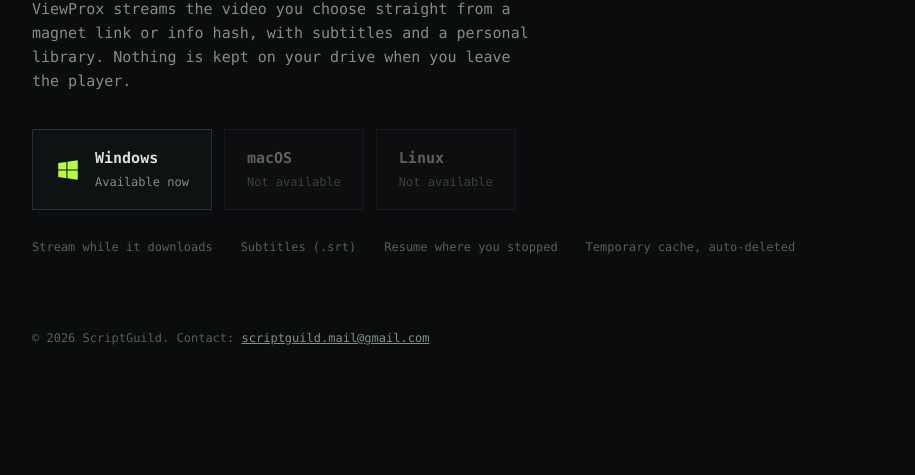
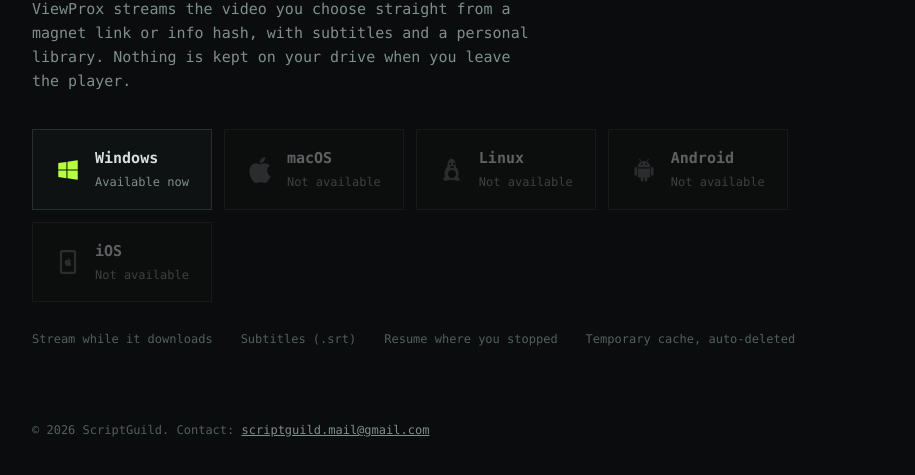
Before and after one commit to ScriptGuild/viewprox, a plain HTML site: page index.html in a window 1280 px wide. Shown: the part 269-744 px from the top of the page, without its empty margins (182-1097 px from the left). Drawn offline with Linux system fonts and the light colour scheme.

Commit message:
Update index.html

```diff
--- a/index.html
+++ b/index.html
@@ -27,7 +27,7 @@ clip-path:polygon(8px 0,100% 0,100% calc(100% - 8px),calc(100% - 8px) 100%,0 100
 .btn.primary{background:var(--acc);color:var(--on);border-color:var(--acc)}
 .btn.primary:hover:not(:disabled){background:var(--acc-hi);color:var(--on)}
 .btn:disabled{opacity:.35;cursor:not-allowed}
-.btn:focus-visible,input:focus-visible,.terms:focus-visible{outline:2px solid var(--acc);outline-offset:3px}
+.btn:focus-visible,input:focus-visible,.terms:focus-visible,.plat:focus-visible{outline:2px solid var(--acc);outline-offset:3px}
 .platforms{display:flex;flex-wrap:wrap;gap:12px;align-items:stretch}
 .plat{display:flex;align-items:center;gap:14px;padding:16px 22px;background:var(--s1);border:1px solid var(--line);color:var(--text);font:inherit;cursor:pointer;text-align:left;transition:border-color .14s,background .14s}
 .plat:hover:not(:disabled){border-color:var(--acc);background:var(--s2)}
@@ -35,7 +35,7 @@ clip-path:polygon(8px 0,100% 0,100% calc(100% - 8px),calc(100% - 8px) 100%,0 100
 .plat svg{width:26px;height:26px;fill:var(--acc);flex:none}
 .plat b{display:block;font-size:15px}
 .plat small{color:var(--muted);font-size:12px}
-.plat:disabled{opacity:.4;cursor:not-allowed}
+.plat:disabled{opacity:.4;cursor:not-allowed;filter:grayscale(1)}
 .plat:disabled svg{fill:var(--dim)}
 .facts{display:flex;flex-wrap:wrap;gap:8px 28px;margin:28px 0 0;color:var(--dim);font-size:12px}
 #gate{display:none;margin-top:56px}
@@ -62,6 +62,7 @@ h2{font-size:22px;margin:0 0 6px}
 .note.show{display:block}
 footer{margin-top:72px;color:var(--dim);font-size:12px}
 footer a{color:var(--muted)}
+@media (max-width:520px){.plat{flex:1 1 calc(50% - 6px);padding:14px 16px}}
 @media (prefers-reduced-motion:reduce){html{scroll-behavior:auto}#gate.show{animation:none}.btn,.plat{transition:none}}
 </style>
 </head>
@@ -77,12 +78,44 @@ footer a{color:var(--muted)}
   <p class="lead">ViewProx streams the video you choose straight from a magnet link or info hash, with subtitles and a personal library. Nothing is kept on your drive when you leave the player.</p>
 
   <div class="platforms" role="group" aria-label="Choose your platform">
+    <!-- Windows -->
     <button class="plat" id="win" type="button" aria-pressed="false" aria-controls="gate">
       <svg viewBox="0 0 24 24" aria-hidden="true"><path d="M3 5.5l7.5-1v7H3zM11.5 4.4L21 3v8.5h-9.5zM3 12.5h7.5v7L3 18.5zM11.5 12.5H21V21l-9.5-1.4z"/></svg>
       <span><b>Windows</b><small>Available now</small></span>
     </button>
-    <button class="plat" type="button" disabled><span><b>macOS</b><small>Not available</small></span></button>
-    <button class="plat" type="button" disabled><span><b>Linux</b><small>Not available</small></span></button>
+
+    <!-- macOS -->
+    <button class="plat" type="button" disabled>
+      <svg viewBox="0 0 24 24" aria-hidden="true"><path d="M12.152 6.896c-.948 0-2.415-1.078-3.96-1.04-2.04.027-3.91 1.183-4.961 3.014-2.117 3.675-.546 9.103 1.519 12.09 1.013 1.454 2.208 3.09 3.792 3.039 1.52-.065 2.09-.987 3.935-.987 1.831 0 2.35.987 3.96.948 1.637-.026 2.676-1.48 3.676-2.948 1.156-1.688 1.636-3.325 1.662-3.415-.039-.013-3.182-1.221-3.22-4.857-.026-3.04 2.48-4.494 2.597-4.559-1.429-2.09-3.623-2.324-4.39-2.376-2-.156-3.675 1.09-4.61 1.09zM15.53 3.83c.843-1.012 1.4-2.427 1.245-3.83-1.207.052-2.662.805-3.532 1.818-.78.896-1.454 2.338-1.273 3.714 1.338.104 2.715-.688 3.559-1.701"/></svg>
+      <span><b>macOS</b><small>Not available</small></span>
+    </button>
+
+    <!-- Linux -->
+    <button class="plat" type="button" disabled>
+      <svg viewBox="0 0 24 24" aria-hidden="true" fill-rule="evenodd">
+        <path d="M12 1.5c-2.6 0-4 2.2-4 5 0 1.4-.3 2.3-1 3.4C5.9 11.4 5 13.2 5 15.5c0 1.2.3 2.2.8 3-.9.5-1.8 1.2-1.8 2.2 0 1 1 1.3 2.4 1.3 1.1 0 2-.3 2.6-.9.7.3 1.5.4 2.5.4h.1c1 0 1.8-.1 2.5-.4.6.6 1.500.9 2.600.9 1.400 0 2.400-.3 2.400-1.300 0-1-.9-1.700-1.800-2.200.5-.8.800-1.800.8-3 0-2.300-.9-4.100-2-5.600-.7-1.100-1-2-1-3.400 0-2.800-1.400-5-4-5zM10.300 5a.9 1.300 0 1 1 0 2.600.9 1.300 0 0 1 0-2.600zm3.400 0a.9 1.300 0 1 1 0 2.600.9 1.300 0 0 1 0-2.600zM12 8.300c1.100 0 2 .5 2 1s-.9 1-2 1-2-.5-2-1 .9-1 2-1zM12 12c2.300 0 3.700 1.700 3.700 3.800 0 2-1.600 3.700-3.700 3.700s-3.700-1.700-3.700-3.700C8.300 13.700 9.700 12 12 12z"/>
+      </svg>
+      <span><b>Linux</b><small>Not available</small></span>
+    </button>
+
+    <!-- Android -->
+    <button class="plat" type="button" disabled>
+      <svg viewBox="0 0 24 24" aria-hidden="true" fill-rule="evenodd">
+        <path d="M6.2 9.500a5.800 5.800 0 0 1 11.600 0zM9.200 6.500a.8.8 0 1 0 1.600 0 .8.8 0 0 0-1.600 0zM13.200 6.500a.8.8 0 1 0 1.600 0 .8.8 0 0 0-1.600 0z"/>
+        <path d="M7.400 2.100l.8-.4 1.200 2-.8.5zM16.600 2.100l-.8-.4-1.200 2 .8.5z"/>
+        <path d="M6.200 10.500h11.600v7a1.500 1.500 0 0 1-1.500 1.500H15v2.500a1.200 1.200 0 0 1-2.400 0V19h-1.200v2.500a1.200 1.200 0 0 1-2.400 0V19H7.700a1.500 1.500 0 0 1-1.500-1.500zM3.200 10.500a1.200 1.200 0 0 1 2.400 0v5.500a1.200 1.200 0 0 1-2.400 0zM18.400 10.500a1.200 1.200 0 0 1 2.400 0v5.500a1.200 1.200 0 0 1-2.400 0z"/>
+      </svg>
+      <span><b>Android</b><small>Not available</small></span>
+    </button>
+
+    <!-- iOS -->
+    <button class="plat" type="button" disabled>
+      <svg viewBox="0 0 24 24" aria-hidden="true" fill-rule="evenodd">
+        <path d="M7 1h10a2.500 2.500 0 0 1 2.500 2.500v17A2.500 2.500 0 0 1 17 23H7a2.500 2.500 0 0 1-2.500-2.500v-17A2.500 2.500 0 0 1 7 1zM7 3a.5.5 0 0 0-.5.5v17a.5.5 0 0 0 .5.5h10a.5.5 0 0 0 .5-.5v-17A.5.5 0 0 0 17 3z"/>
+        <g transform="translate(8.16 8.16) scale(.32)"><path d="M12.152 6.896c-.948 0-2.415-1.078-3.960-1.040-2.040.027-3.910 1.183-4.961 3.014-2.117 3.675-.546 9.103 1.519 12.090 1.013 1.454 2.208 3.090 3.792 3.039 1.520-.065 2.090-.987 3.935-.987 1.831 0 2.350.987 3.960.948 1.637-.026 2.676-1.480 3.676-2.948 1.156-1.688 1.636-3.325 1.662-3.415-.039-.013-3.182-1.221-3.220-4.857-.026-3.040 2.480-4.494 2.597-4.559-1.429-2.090-3.623-2.324-4.390-2.376-2-.156-3.675 1.090-4.610 1.090zM15.530 3.830c.843-1.012 1.400-2.427 1.245-3.830-1.207.052-2.662.805-3.532 1.818-.780.896-1.454 2.338-1.273 3.714 1.338.104 2.715-.688 3.559-1.701"/></g>
+      </svg>
+      <span><b>iOS</b><small>Not available</small></span>
+    </button>
   </div>
   <p class="facts"><span>Stream while it downloads</span><span>Subtitles (.srt)</span><span>Resume where you stopped</span><span>Temporary cache, auto-deleted</span></p>
 
@@ -178,7 +211,6 @@ footer a{color:var(--muted)}
 </div>
 
 <script>
-// The installer is expected next to this page, named viewprox-setup.exe.
 var DOWNLOAD_URL = "https://github.com/ScriptGuild/viewprox/releases/download/1.0/ViewProx-Setup.exe";
 var DOWNLOAD_NAME = "Viewprox-Setup.exe";
 
```
